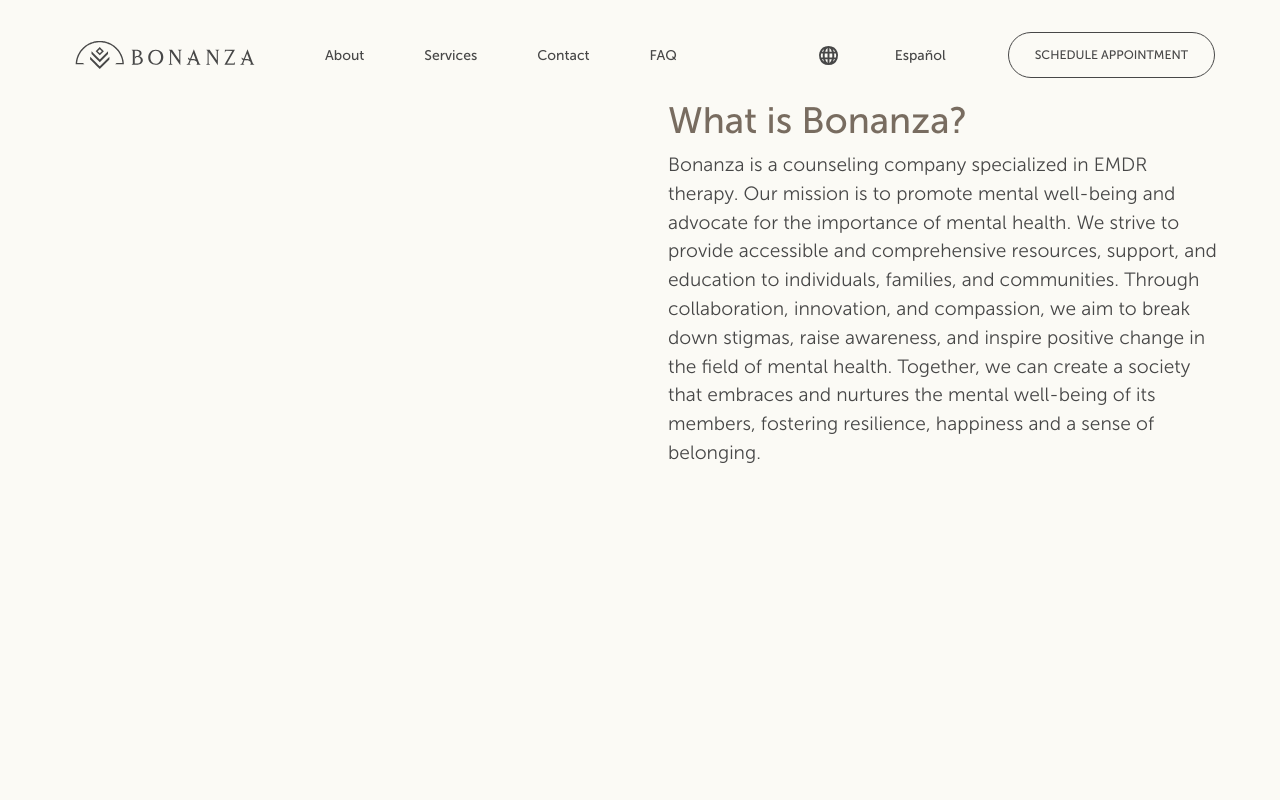
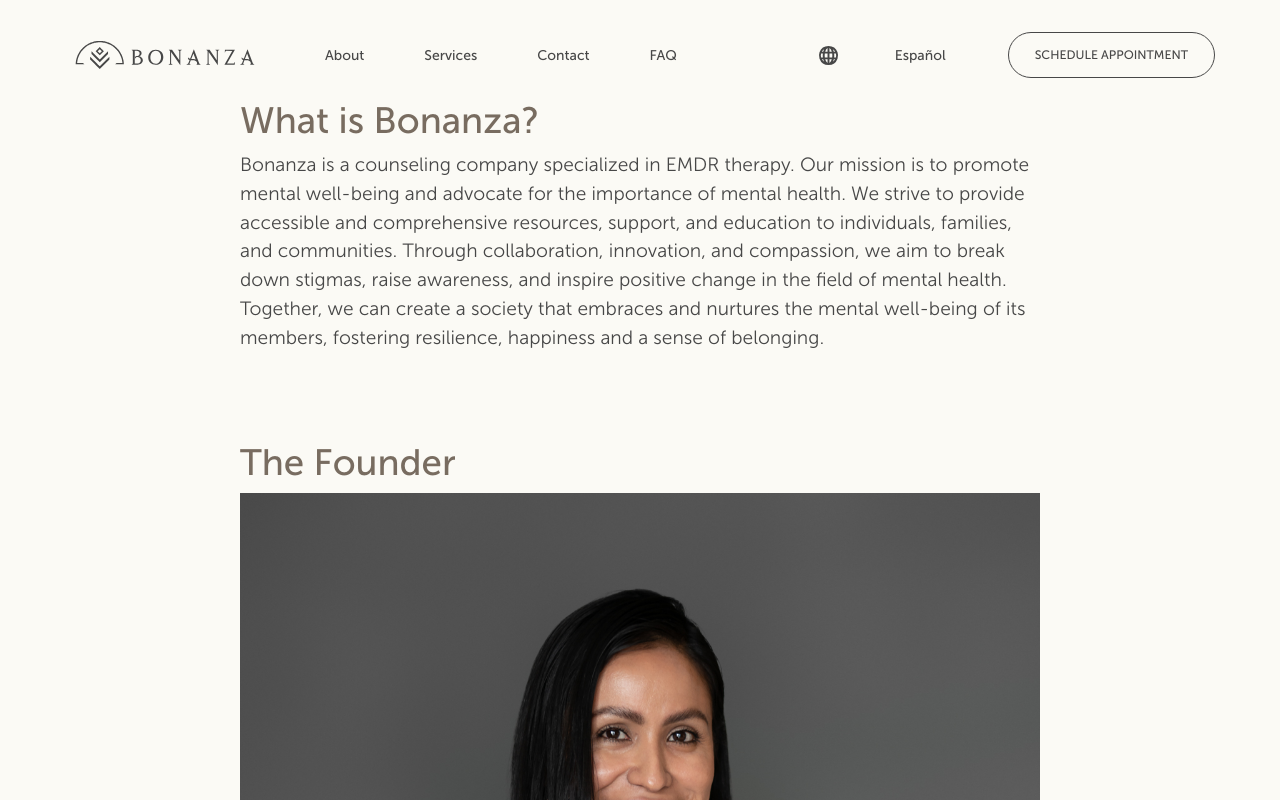
Before and after one commit to jaimemendieta/Bonanza, a Next.js app in the folder bonanza/: page /about in a window 1280 px wide. Shown: the top 800 px of the page. Built offline with nearby package versions, Linux system fonts and the light colour scheme.

Commit message:
Update Media Queries About Page

```diff
--- a/bonanza/src/app/about/page.tsx
+++ b/bonanza/src/app/about/page.tsx
@@ -6,7 +6,7 @@
 const Page = () => {
     return (
         <main>
-            <section className="section section-other">
+            <section className="section section-other about">
                 <div className="container__explained">
                     <div className="explanation__first">
                         <h2>What is Bonanza?</h2>
--- a/bonanza/src/app/contact/page.tsx
+++ b/bonanza/src/app/contact/page.tsx
@@ -7,7 +7,7 @@
                 <div className="container__explained">
                     <div className="explanation__first">
                         <h1>I&apos;m available! Let&apos;s talk</h1>
-                        <h3>Reach out and I&apos;ll get back to you within 24 hours.</h3>
+                        <h3>Reach out and I&apos;ll get back to you within 3 days.</h3>
                     </div>
                 </div>
 
--- a/bonanza/src/app/globals.css
+++ b/bonanza/src/app/globals.css
@@ -1334,6 +1334,32 @@
 
 
 /*About Page*/
+@media (min-width: 1280px) {
+  .section-other.about {
+    flex-direction: column;
+    min-height: fit-content;
+  }
+
+  .about .container__explained {
+    margin-right: auto;
+    padding-left: 0;
+    max-width: 800px;
+  }
+
+  .section-founder .container__explained {
+    padding-left: 0;
+    margin-right: auto;
+    max-width: 800px;
+  }
+
+  .section-founder h3 {
+    margin-top: 1em;
+  }
+}
+
+
+
+
 .section-other .container__explained {
   padding-top: 55px;
 }
```
